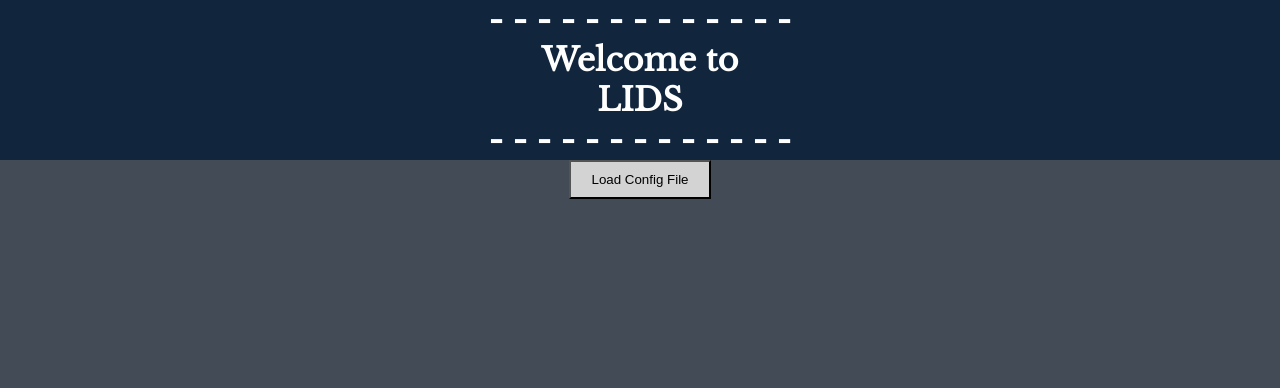
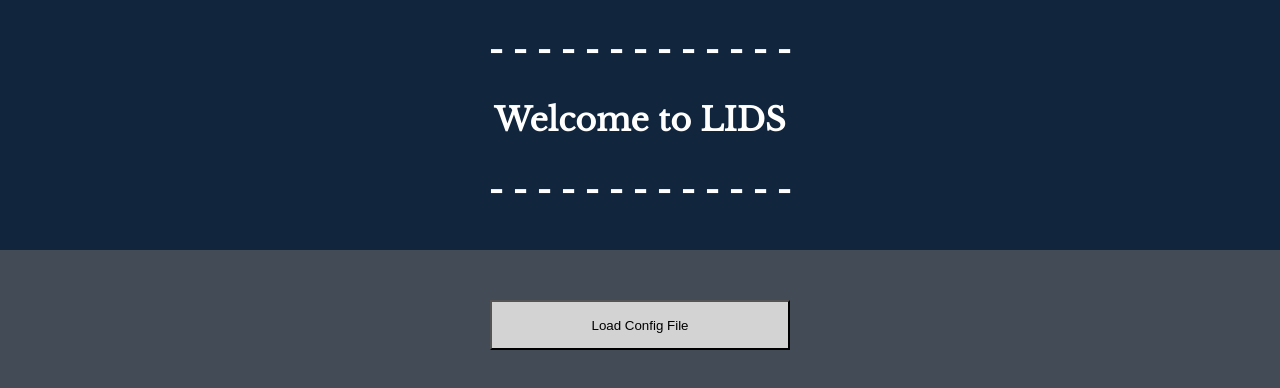
Before and after one commit to Gus22623/CS4311_LIDS_5LGLP_Fall2023, a React app in the folder lids-app/client/: page / in a window 1280 px wide. Built offline with nearby package versions, Linux system fonts and the light colour scheme.

Commit message:
Added some cosmetic upgrades to LIDS Initial UI

```diff
--- a/lids-app/client/src/components/LidsInitialUI/LidsInitialUI.css
+++ b/lids-app/client/src/components/LidsInitialUI/LidsInitialUI.css
@@ -11,10 +11,13 @@
   .h1-custom{
     color: white; /* White text color */
     font-family: 'Libre Baskerville', serif;
+    padding-top: 5px;
+    margin-top: 25px;
 
   }
   .top-section {
     background-color: #11253D; /* Background color for the top section */
+    height: 250px;
   }
 
   .bottom-section {
--- a/lids-app/client/src/components/LidsInitialUI/LidsInitialUI.js
+++ b/lids-app/client/src/components/LidsInitialUI/LidsInitialUI.js
@@ -23,12 +23,11 @@ function LidsInitialUI({ onUpload }) {
     <div className="lids-initial-ui">
         <div className="top-section">
           <h1 className="h1-custom">- - - - - - - - - - - - -</h1>
-          <h1 className="h1-custom">Welcome to</h1>
-          <h1 className="h1-custom">LIDS</h1>
+          <h1 className="h1-custom">Welcome to LIDS</h1>
           <h1 className="h1-custom">- - - - - - - - - - - - -</h1>
         </div>
         <div className="bottom-section">
-          <button style={{backgroundColor: "LightGray", padding: "10px 20px"}} onClick={handleUpload}>Load Config File</button>
+          <button style={{backgroundColor: "LightGray", padding: "10px 20px", marginTop: "50px", height: "50px", width: "300px"}} onClick={handleUpload}>Load Config File</button>
           <input
             type="file"
             ref={fileInputRef}
```
